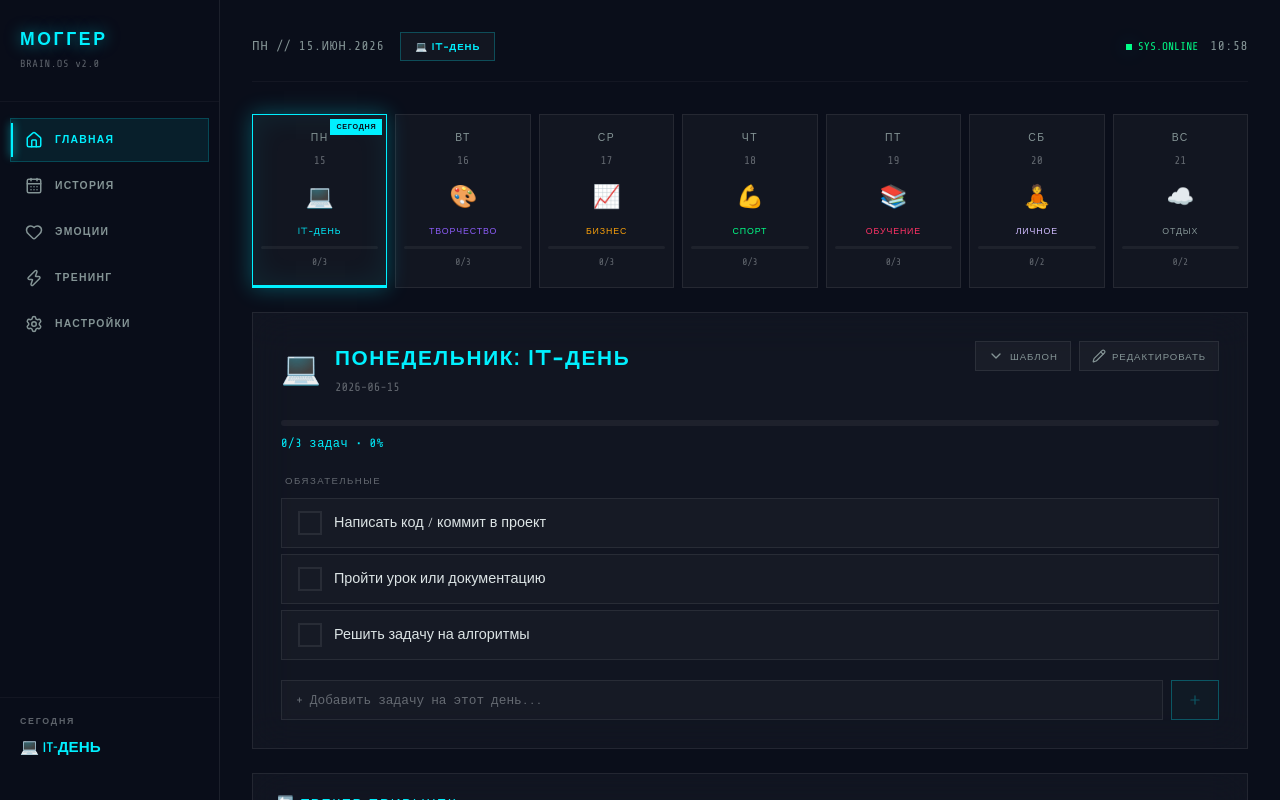
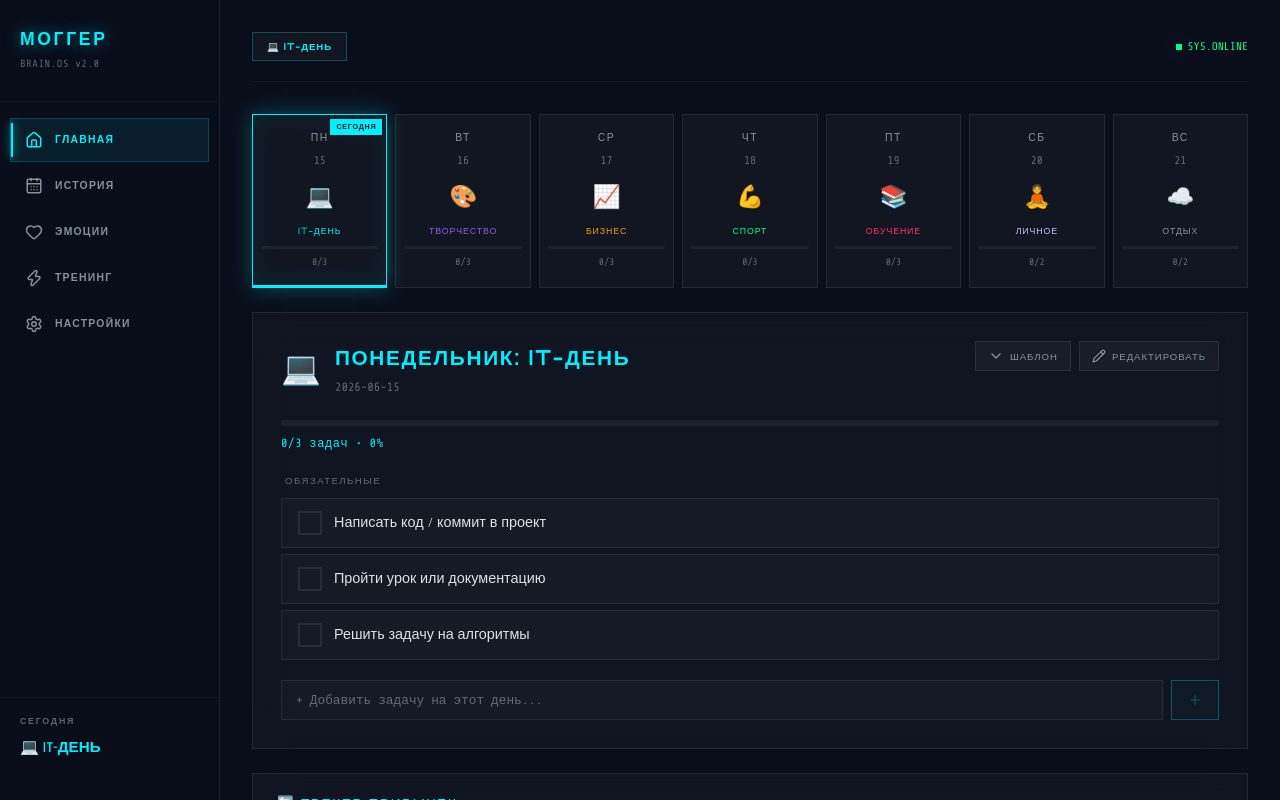
Before and after one commit to sanyakrechin/Mogger, a React (Vite) app: page / in a window 1280 px wide. Shown: the top 800 px of the page. Built offline with nearby package versions, Linux system fonts and the light colour scheme.

Commit message:
Remove date and time from app top header

```diff
--- a/src/App.tsx
+++ b/src/App.tsx
@@ -8,23 +8,6 @@ import Settings from './components/Settings';
 import PWAInstallPrompt from './components/PWAInstallPrompt';
 import { useAppState, getTodayIndex } from './store/AppContext';
 import './App.css';
-
-const DAY_NAMES = ['ПН', 'ВТ', 'СР', 'ЧТ', 'ПТ', 'СБ', 'ВС'];
-const MONTH_NAMES = ['ЯНВ', 'ФЕВ', 'МАР', 'АПР', 'МАЙ', 'ИЮН', 'ИЮЛ', 'АВГ', 'СЕН', 'ОКТ', 'НОЯ', 'ДЕК'];
-
-function formatDate(): string {
-  const d = new Date();
-  const day = DAY_NAMES[(d.getDay() + 6) % 7];
-  const date = d.getDate().toString().padStart(2, '0');
-  const month = MONTH_NAMES[d.getMonth()];
-  const year = d.getFullYear();
-  return `${day} // ${date}.${month}.${year}`;
-}
-
-function formatTime(): string {
-  const d = new Date();
-  return d.toLocaleTimeString('ru-RU', { hour: '2-digit', minute: '2-digit' });
-}
 
 function renderTab(tab: string) {
   switch (tab) {
@@ -60,7 +43,6 @@ export default function App() {
       <main className="app__content">
         <header className="app__header">
           <div className="app__header-left">
-            <span className="app__date">{formatDate()}</span>
             {todayTemplate && (
               <span
                 className="app__split-badge"
@@ -75,7 +57,6 @@ export default function App() {
               <span className="app__status-dot" />
               SYS.ONLINE
             </span>
-            <span className="app__date">{formatTime()}</span>
           </div>
         </header>
 
```
